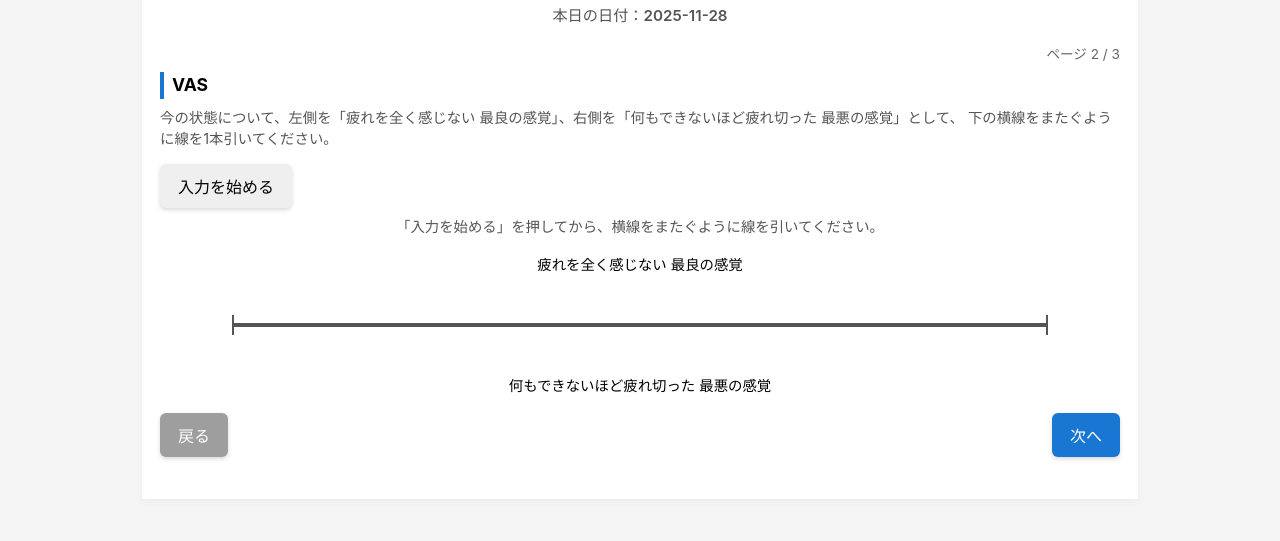
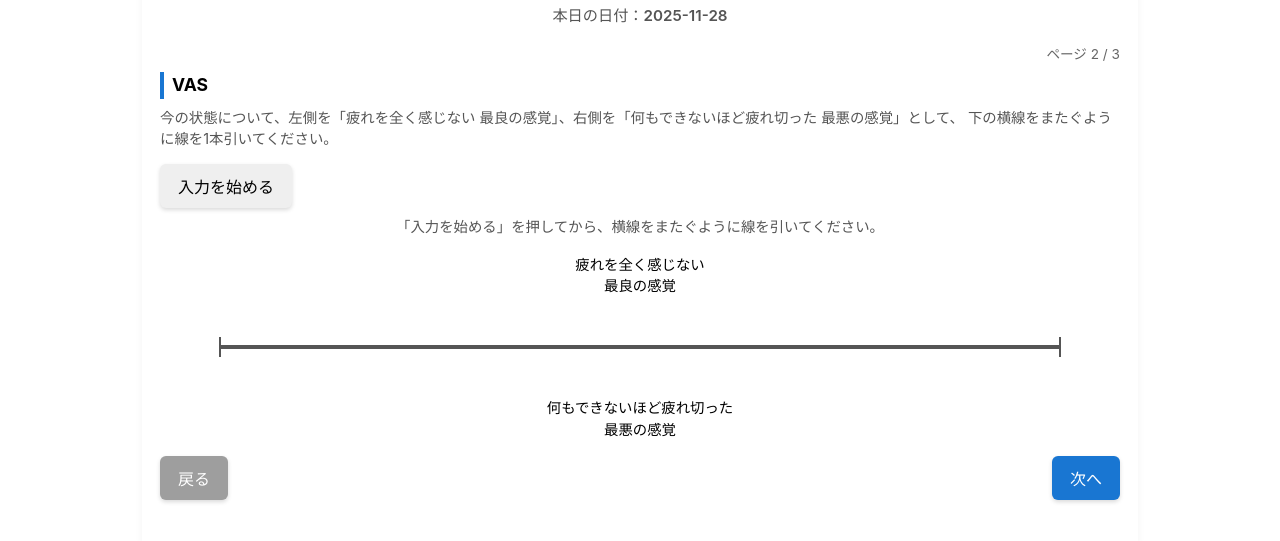
Before and after one commit to sou-hub/questionary, a plain HTML site: page index.html in a window 1280 px wide. Both pictures are taken after a click on the button "次へ". Shown: the part 81-622 px from the top of the page. Drawn offline with Linux system fonts and the light colour scheme.

Commit message:
Update index.html

```diff
--- a/index.html
+++ b/index.html
@@ -9,7 +9,8 @@
     html { font-size: 16px; }
     body {
       font-family: -apple-system, BlinkMacSystemFont, "Segoe UI", sans-serif;
-      background: #f5f5f5; margin: 0; padding: 0; line-height: 1.5; transition: background 0.3s;
+      background: #ffffff; /* タブレットで周囲が薄グレーに見えないよう白に */
+      margin: 0; padding: 0; line-height: 1.5; transition: background 0.3s;
     }
     body.completed { background: #e8f5e9; }
     .container {
@@ -39,7 +40,12 @@
 
     .vas-section-note { font-size: .9rem; color: #555; margin-top: 4px; }
     .vas-container { margin-top: 16px; display: flex; align-items: center; justify-content: center; flex-wrap: wrap; gap: 12px; }
-    .vas-label { font-size: .9rem; max-width: 8em; text-align: center; word-break: keep-all; }
+    .vas-label {
+      font-size: .9rem; max-width: 8em; text-align: center;
+      white-space: pre-line; /*
+ を改行として反映 */
+      word-break: keep-all;
+    }
     .vas-line-wrapper { flex: 1 1 auto; display: flex; justify-content: center; }
     .vas-draw-area { position: relative; width: 10cm; max-width: 100%; height: 60px; margin: 8px 0; }
     .vas-line { position: absolute; left:0; right:0; top:50%; transform: translateY(-50%); height: 4px; background: #555; }
@@ -112,14 +118,14 @@
       background: #424242; color: #fff; border-radius: 20px; padding: 8px 12px; font-size: .9rem;
     }
     body.mobile-sim .vas-draw-area {
-      /* 画面横幅 × (10 / 15.7) */
-      width: calc(100vw * (10 / 15.7));
+      /* 画面横幅 × (10 / 15.2) */
+      width: calc(100vw * (10 / 15.2));
       max-width: 100%;
     }
     body.mobile-sim .vas-label {
       /* 見切れ防止：強めに折り返し */
       max-width: 30vw;
-      white-space: normal;
+      white-space: pre-line;
       overflow-wrap: anywhere;
       word-break: break-word;
     }
@@ -140,7 +146,9 @@
   <div class="container">
     <h1>OSA アンケート</h1>
     <div class="today-label">本日の日付：<span id="todayDate"></span></div>
-    <section class="page active" data-page-index="0">
+    <section class="page active"
+      data-page-index="0"
+      style="font-size:150%">
       <div class="page-label">ページ 1 / 3</div>
     <h2>OSA アンケート</h2>
           <div class="time-row block-time" data-block-id="time1">
@@ -169,7 +177,9 @@
             <input type="number" class="duration-hour" min="0" max="24" /> <span class="unit">時間</span>
             <input type="number" class="duration-minute" min="0" max="59" /> <span class="unit">分</span>
           </div>
-        <div class="nav-buttons"><button type="button" class="btn-next nav-next" data-target-page="1">次へ</button></div></section><section class="page" data-page-index="1">
+        <div class="nav-buttons"><button type="button" class="btn-next nav-next" data-target-page="1">次へ</button></div></section><section class="page"
+      data-page-index="1"
+      style="font-size:100%">
       <div class="page-label">ページ 2 / 3</div>
 
           <div class="vas-block" data-block-id="vas1">
@@ -198,7 +208,9 @@
 最悪の感覚</div>
             </div>
           </div>
-        <div class="nav-buttons"><button type="button" class="btn-back nav-prev" data-target-page="0">戻る</button><button type="button" class="btn-next nav-next" data-target-page="2">次へ</button></div></section><section class="page" data-page-index="2">
+        <div class="nav-buttons"><button type="button" class="btn-back nav-prev" data-target-page="0">戻る</button><button type="button" class="btn-next nav-next" data-target-page="2">次へ</button></div></section><section class="page"
+      data-page-index="2"
+      style="font-size:100%">
       <div class="page-label">ページ 3 / 3</div>
 
           <div class="questionnaire-block" data-block-id="osa1">
@@ -259,10 +271,18 @@
   </div>
 
   <script>
-    const surveyConfig = {"title":"OSA アンケート","csvFileName":"osa_survey.csv","htmlFileName":"osa_survey_generated.html","questionsCsvEncoding":"utf-8","pages":[{"id":"page1","blocks":[{"id":"time1","type":"time","label":"① 昨夜、お休みになった時刻","showApprox":true,"adjustDateOnAm":true,"required":true},{"id":"time2","type":"time","label":"② 今朝、目覚めた時刻","showApprox":true,"adjustDateOnAm":false,"required":true},{"id":"duration1","type":"duration","label":"③ 昨夜の睡眠時間","showApprox":true,"required":true}]},{"id":"page2","blocks":[{"id":"vas1","type":"vas","labelLeft":"疲れを全く感じない\n最良の感覚","labelRight":"何もできないほど疲れ切った\n最悪の感覚","required":true}]},{"id":"page3","blocks":[{"id":"osa1","type":"questionnaire","title":"OSA 質問票","hasRightLabel":true,"showChoiceMode":"text","required":true,"choices":[{"label":"非常に"},{"label":"やや"},{"label":"やや"},{"label":"非常に"}],"questions":[{"left":"1. 疲れが残っている","right":"疲れが取れている"},{"left":"16. 眠りが浅かった","right":"眠りが深かった"}]}]}]};
+    const surveyConfig = {"title":"OSA アンケート","csvFileName":"osa_survey.csv","htmlFileName":"osa_survey_generated.html","questionsCsvEncoding":"utf-8","pages":[{"id":"page1","blocks":[{"id":"time1","type":"time","label":"① 昨夜、お休みになった時刻","showApprox":true,"adjustDateOnAm":true,"required":true},{"id":"time2","type":"time","label":"② 今朝、目覚めた時刻","showApprox":true,"adjustDateOnAm":false,"required":true},{"id":"duration1","type":"duration","label":"③ 昨夜の睡眠時間","showApprox":true,"required":true}],"fontPercent":150},{"id":"page2","blocks":[{"id":"vas1","type":"vas","labelLeft":"疲れを全く感じない\n最良の感覚","labelRight":"何もできないほど疲れ切った\n最悪の感覚","required":true}]},{"id":"page3","blocks":[{"id":"osa1","type":"questionnaire","title":"OSA 質問票","hasRightLabel":true,"showChoiceMode":"text","required":true,"choices":[{"label":"非常に"},{"label":"やや"},{"label":"やや"},{"label":"非常に"}],"questions":[{"left":"1. 疲れが残っている","right":"疲れが取れている"},{"left":"16. 眠りが浅かった","right":"眠りが深かった"}]}]}]};
     const CSV_FILE_NAME = "osa_survey.csv";
 
     document.addEventListener("DOMContentLoaded", function () {
+      // オフライン時の更新確認ダイアログ
+      window.addEventListener("beforeunload", function (e) {
+        if (!navigator.onLine) {
+          e.preventDefault();
+          e.returnValue = "オフラインです。ページを更新／移動しますか？";
+        }
+      });
+
       function addTapListener(element, handler) {
         let touchSupported = "ontouchstart" in window || navigator.maxTouchPoints > 0;
         let touchMoved = false;
@@ -468,7 +488,7 @@
             } else {
               const ratio = (xIntersect - minX) / widthPx;
               const distance = ratio * 100;
-              state.distanceMm = Number(distance.toFixed(1));
+              state.distanceMm = Number(distance.toFixed(1)); // 0.1mmまで
               state.normPoints = strokePoints.map(p => ({ x: p.x / canvas.width, y: p.y / canvas.height }));
             }
           }
@@ -569,7 +589,7 @@
         return valid;
       }
 
-      // 完了処理
+      // 完了後：トースト→リセット→先頭へ（ブラウザは閉じない）
       function resetSurveyToInitial() {
         const errorBox = document.getElementById("errorMessage"); if (errorBox) errorBox.textContent = "";
         document.querySelectorAll(".error-field").forEach(el => el.classList.remove("error-field"));
@@ -729,7 +749,7 @@
           const a = document.createElement("a"); a.href = url; a.download = downloadName;
           document.body.appendChild(a); a.click(); document.body.removeChild(a); URL.revokeObjectURL(url);
 
-          // ここから：閉じずにリセット＆トースト＆先頭へ
+          // 閉じずにトースト→リセット→1ページ目へ
           const toast = document.getElementById("completeToast");
           if (toast) { toast.classList.add("show"); setTimeout(()=>toast.classList.remove("show"), 1600); }
           resetSurveyToInitial();
```
